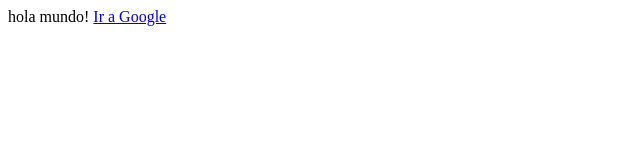
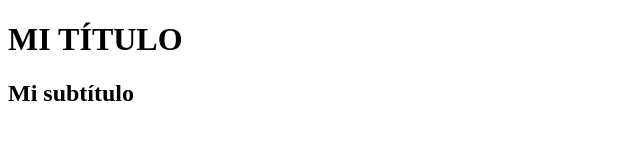
Before and after one commit to bider88/tuto-vuejs, a plain HTML site: page index.html in a window 1280 px wide. Shown: the whole page, without its empty margins (0-640 px from the left). Drawn offline with nearby package versions, Linux system fonts and the light colour scheme.

Commit message:
Usando filters

```diff
--- a/index.html
+++ b/index.html
@@ -9,8 +9,8 @@
 <body>
 
     <div id="app">
-        hola {{ nombre }}
-        <a :href="url" target="_blank">Ir a {{ pagina }}</a>
+        <h1>{{ title | uppercase }}</h1>
+        <h2>{{ subtitle | lowercase | capitalize }}</h2>
     </div>
 
     <script src="https://cdn.jsdelivr.net/npm/vue/dist/vue.js"></script>
@@ -18,9 +18,13 @@
         let app = new Vue({
             el: '#app',
             data: {
-                nombre: 'mundo!',
-                url: 'https://www.google.com',
-                pagina: 'Google'
+                title: 'mi título',
+                subtitle: 'MI SUBTÍTULO'
+            },
+            filters: {
+                uppercase: str => str.toUpperCase(),
+                lowercase :  str => str.toLowerCase(),
+                capitalize: str => str.charAt(0).toUpperCase() + str.slice(1)
             }
         })
     </script>
```
